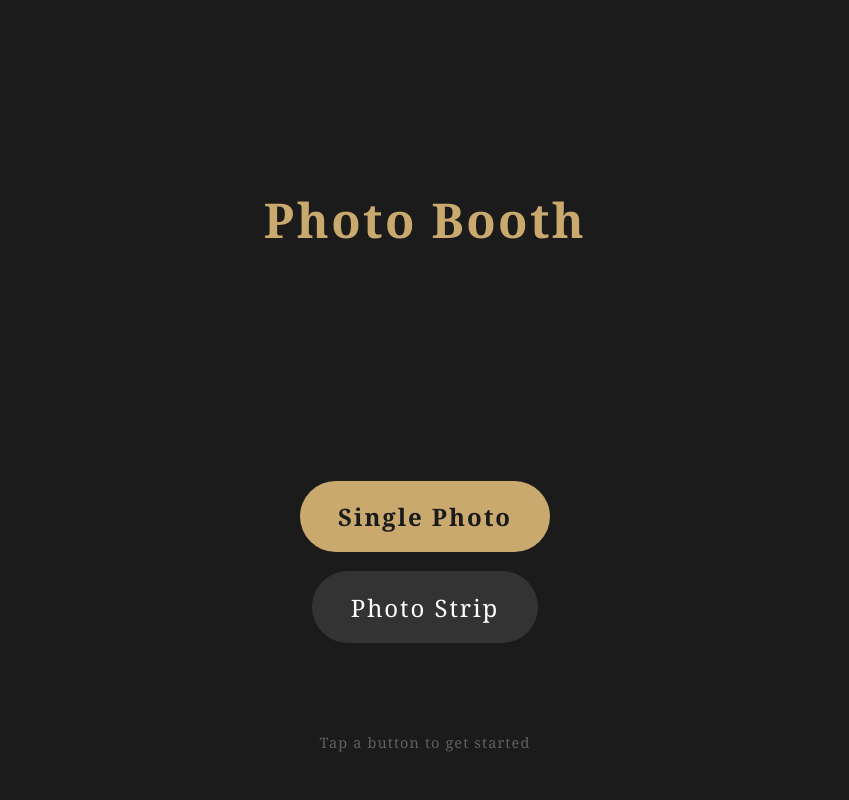
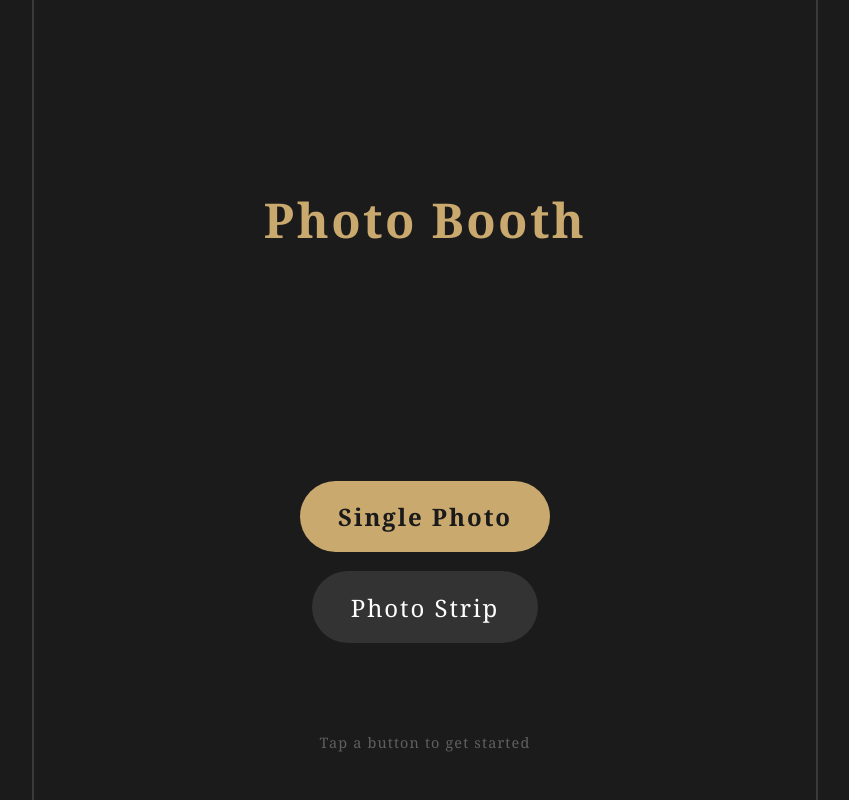
Before and after one commit to nick-bag/pi-booth, a React (Vite) app in the folder client/: page / in a window 1280 px wide. Shown: the whole page, without its empty margins (215-1064 px from the left). Built offline with nearby package versions, Linux system fonts and the light colour scheme; no server answers.

Commit message:
Use strip crop on the start-screen live preview

```diff
--- a/client/src/App.jsx
+++ b/client/src/App.jsx
@@ -19,6 +19,18 @@ function getCapturePreviewAspect(captureType, config) {
   }
 
   return 2 / 3;
+}
+
+function getStartPreviewAspect(config) {
+  if (config?.collage?.enabled ?? true) {
+    return getCapturePreviewAspect('collage', config);
+  }
+
+  if (config?.picture?.enabled ?? true) {
+    return getCapturePreviewAspect('single', config);
+  }
+
+  return null;
 }
 
 export default function App() {
@@ -129,7 +141,10 @@ export default function App() {
   const capturePreviewAspect = view === VIEWS.CAPTURE && captureType
     ? getCapturePreviewAspect(captureType, config)
     : null;
-  const frameAspect = capturePreviewAspect ?? (config?.booth?.matchDslrAspect ? 2 / 3 : null);
+  const startPreviewAspect = view === VIEWS.START ? getStartPreviewAspect(config) : null;
+  const frameAspect = capturePreviewAspect
+    ?? startPreviewAspect
+    ?? (config?.booth?.matchDslrAspect ? 2 / 3 : null);
   const viewportAspect = viewportSize.width / Math.max(viewportSize.height, 1);
   const constrainedFrameStyle = frameAspect
     ? (
@@ -147,7 +162,7 @@ export default function App() {
         width: '100%',
         height: '100%',
       };
-  const showFrameGuide = Boolean(capturePreviewAspect);
+  const showFrameGuide = Boolean(capturePreviewAspect || startPreviewAspect);
 
   return (
     <div className="appRoot">
```
